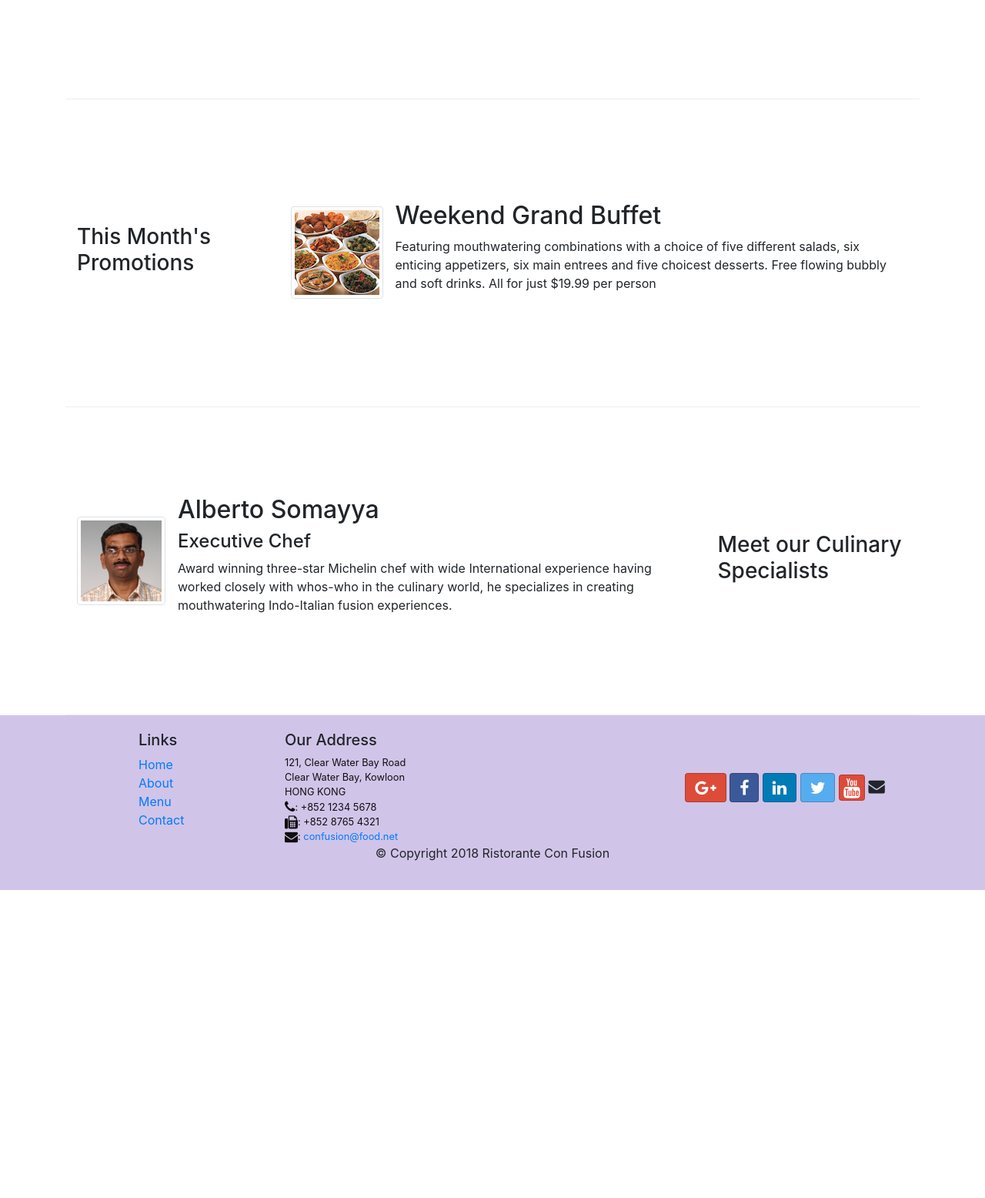
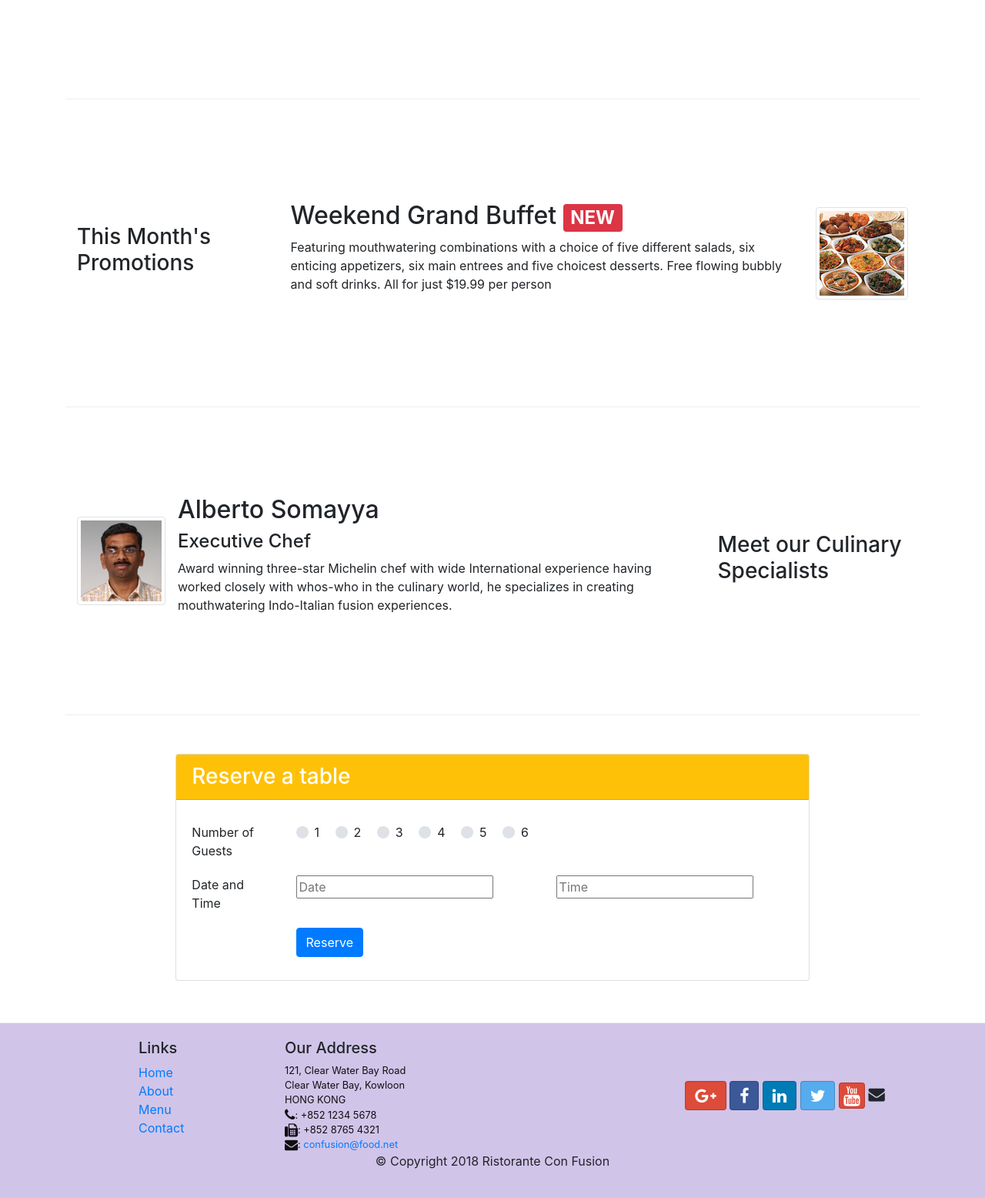
Before and after one commit to ticflay/BootStrap-course, a website: page index.html in a window 1280 px wide. Shown: the part 605-2161 px from the top of the page at 77% size. Before the commit the page ends 1761 px from the top, so only its background shows below. Drawn offline with nearby package versions, Linux system fonts and the light colour scheme.

Commit message:
Assignment 2 plus tabs

```diff
--- a/css/styles.css
+++ b/css/styles.css
@@ -37,3 +37,10 @@ body{
 .navbar-dark{
     background-color: #512DA8;
 }
+
+.tab-content{
+    border-left: 1px solid #DDD;
+    border-right: 1px solid #DDD;
+    border-bottom: 1px solid #DDD;
+    padding: 10px;
+}
--- a/index.html
+++ b/index.html
@@ -46,8 +46,11 @@
                     <h1>Ristorante con Fusion</h1>
                     <p>We take inspiration from the World's best cuisines, and create a unique fusion experience. Our lipsmacking creations will tickle your culinary senses!</p>
                 </div>
-                <div class = "col-12 col-sm align-self-center"> <!-- this will get the remaining 6 colums-->
+                <div class = "col-12 col-sm-3 align-self-center"> <!-- this will get the remaining 6 colums-->
                     <img src="img/logo.png" class ="img-fluid">
+                </div>
+                <div class = "col-12 col-sm-3 align-self-center">
+                    <a type = "button" class = "btn btn-warning btn-sm btn-block" href="#myCard">Reserve Table</a>
                 </div>
             </div>
         </div>
@@ -77,11 +80,12 @@
             </div>
             <div class = "col col-sm col-md">
                 <div class = "media">
-                    <img class = "d-flex mr-3 img-thumbnail align-self-center" src="img/buffet.png" alt = "Weekend Grand Buffet">
                     <div class = "media-body">
-                        <h2 class = "mt-0">Weekend Grand Buffet</h2>
+                        <h2 class = "mt-0">Weekend Grand Buffet <span class = "badge badge-danger">NEW</span></h2>
                         <p class = "d-none d-sm-block"> Featuring mouthwatering combinations with a choice of five different salads, six enticing appetizers, six main entrees and five choicest desserts. Free flowing bubbly and soft drinks. All for just $19.99 per person </p>
                     </div>
+                    <img class = "d-flex ml-3 img-thumbnail align-self-center" src="img/buffet.png" alt = "Weekend Grand Buffet">
+
                 </div>
             </div>
         </div>
@@ -102,6 +106,62 @@
             </div>
         </div>
     </div>
+<div class = "row row-content">
+    <div class = "col-12 offset-sm-2 col-sm-8">
+        <div class = "card" id= "myCard" name = "myCard">
+            <h3 class = "card-header bg-warning text-white" >Reserve a table</h3>
+            <div class = "card-body">
+                <form class = "row">
+                    <div class = "col-12 col-sm-2" style= "padding: 10px 15px 10px 15px">Number of Guests</div>
+                    <div class = "col-12 col-sm-10" style= "padding: 10px 15px 10px 15px">
+                        <div class = "custom-control custom-radio custom-control-inline">
+                            <input type = "radio" id ="guest1" name = "guest1" class = "custom-control-input">
+                            <label class = "custom-control-label" for = "guest1">1</label>
+                        </div>
+                        <div class = "custom-control custom-radio custom-control-inline">
+                            <input type = "radio" id ="guest2" name = "guest2" class = "custom-control-input">
+                            <label class = "custom-control-label" for = "guest2">2</label>
+                        </div>
+                        <div class = "custom-control custom-radio custom-control-inline">
+                            <input type = "radio" id ="guest3" name = "guest3" class = "custom-control-input">
+                            <label class = "custom-control-label" for = "guest3">3</label>
+                        </div>
+                        <div class = "custom-control custom-radio custom-control-inline">
+                            <input type = "radio" id ="guest4" name = "guest4" class = "custom-control-input">
+                            <label class = "custom-control-label" for = "guest4">4</label>
+                        </div>
+                        <div class = "custom-control custom-radio custom-control-inline">
+                            <input type = "radio" id ="guest5" name = "guest5" class = "custom-control-input">
+                            <label class = "custom-control-label" for = "guest5">5</label>
+                        </div>
+                        <div class = "custom-control custom-radio custom-control-inline">
+                            <input type = "radio" id ="guest6" name = "guest6" class = "custom-control-input">
+                            <label class = "custom-control-label" for = "guest6">6</label>
+                        </div>
+                    </div>
+                    <div class = "col-12 col-sm-2" style= "padding: 10px 15px 10px 15px">Date and Time</div>
+                    <div class = "col-12 col-sm-10 " style= "padding: 10px 15px 10px 15px">
+                        <div class = "row">
+                            <div class = "col-12 col-sm-6">
+                                <input type = "text" id = "date" name = "data" placeholder = "Date">
+                            </div>
+                            <div class = "col-12 col-sm-6">
+                                <input type = "text" id = "time" name = "time" placeholder = "Time">
+                            </div>
+                        </div>
+                    </div>
+
+                        <div class = "col-12 offset-sm-2 col-sm-10" style= "padding: 10px 15px 10px 15px">
+                            <button type = "submit" class = "btn btn-primary">Reserve</button>
+
+                        </div>
+
+                </form>
+            </div>
+        </div>
+    </div>
+</div>
+
 
     <footer class = "footer">
         <div class = "container">
```
Also changed, not shown: aboutus.html (+27 -0 lines).
